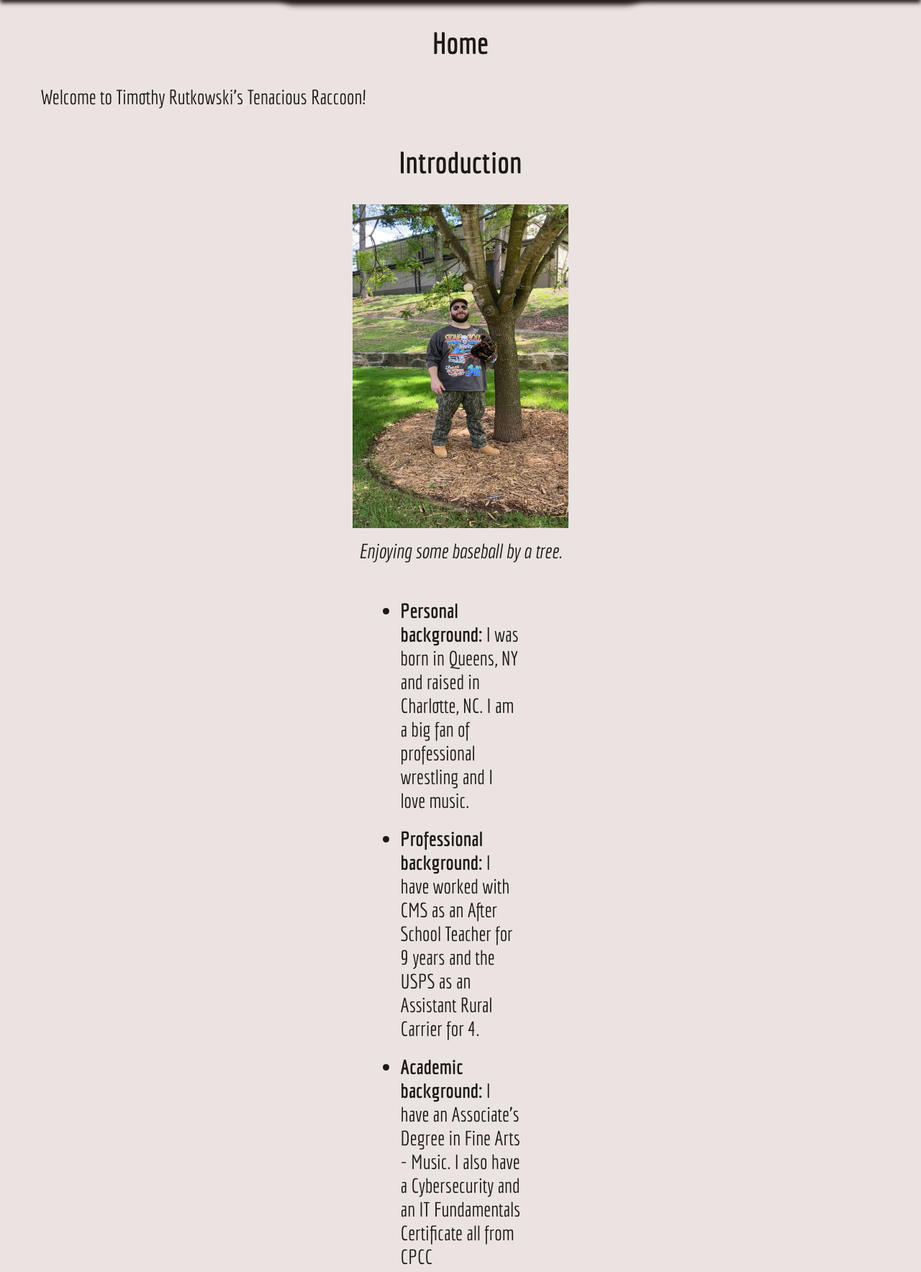
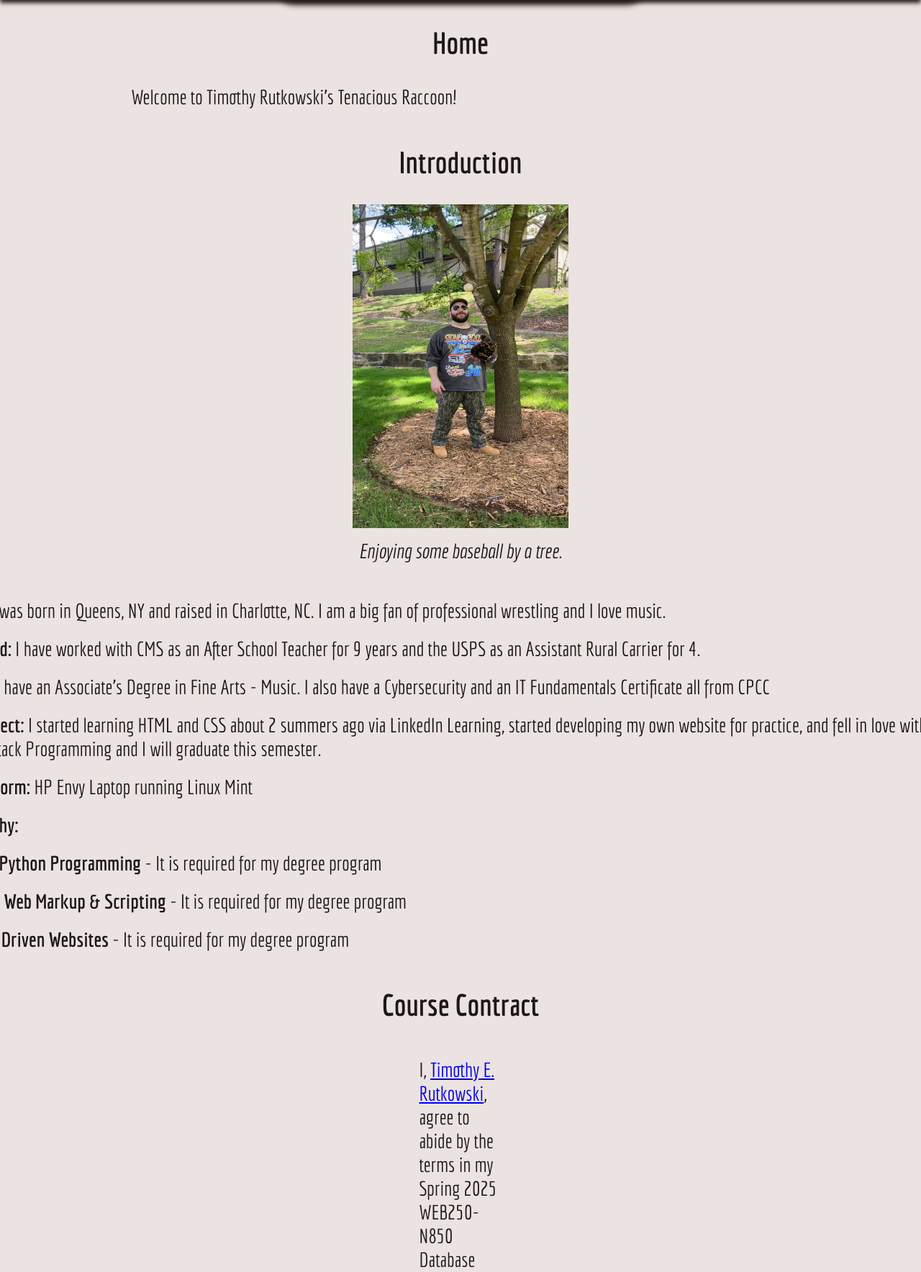
Before and after one commit to Trutkow0/web250, a PHP site: page / in a window 1280 px wide; the page is wider, and only the part inside the window is pictured. Shown: the part 136-1904 px from the top of that part at 72% size. Run offline with PHP 8.4, Linux system fonts and the light colour scheme.

Commit message:
Update styles.css

```diff
--- a/styles/styles.css
+++ b/styles/styles.css
@@ -210,7 +210,7 @@ figcaption {
 }
 
 .intro {
-  margin: 50px 500px 0 500px;
+  margin: 50px;
   padding: 0;
 }
 
```
